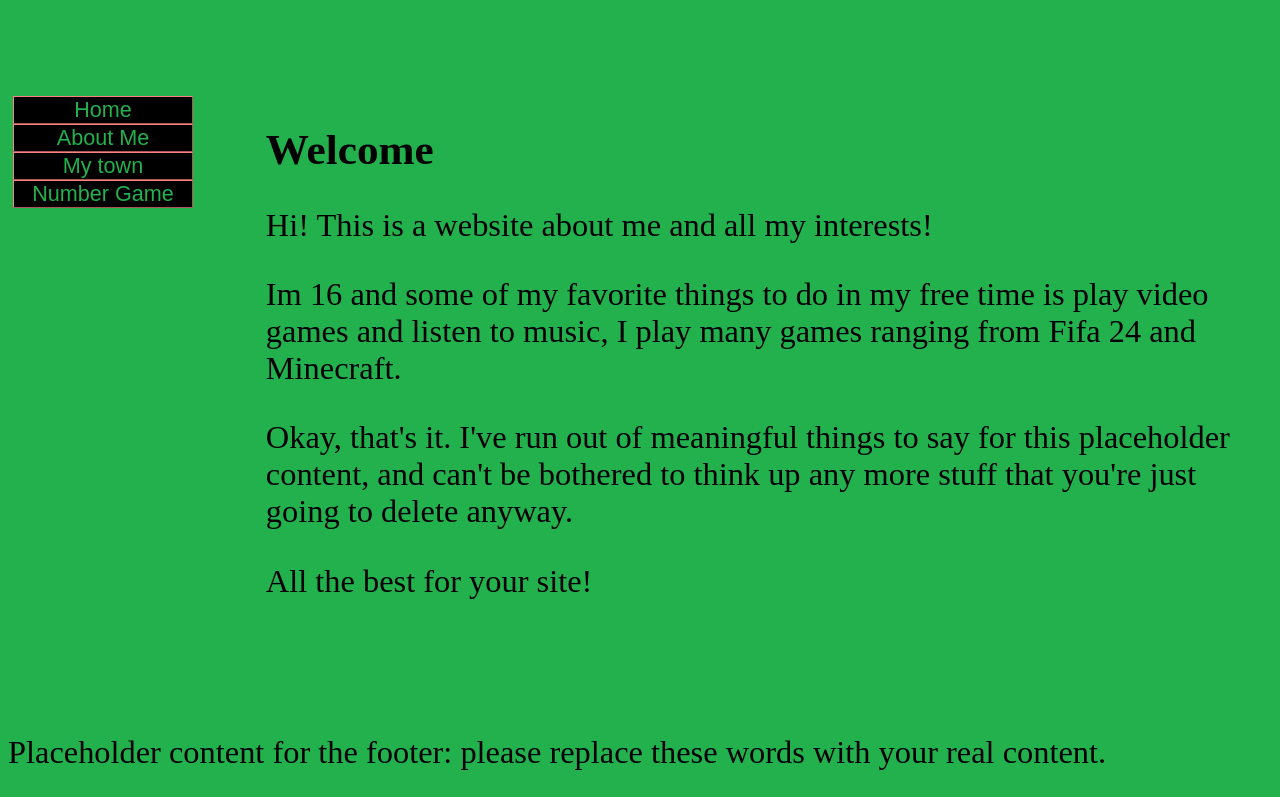
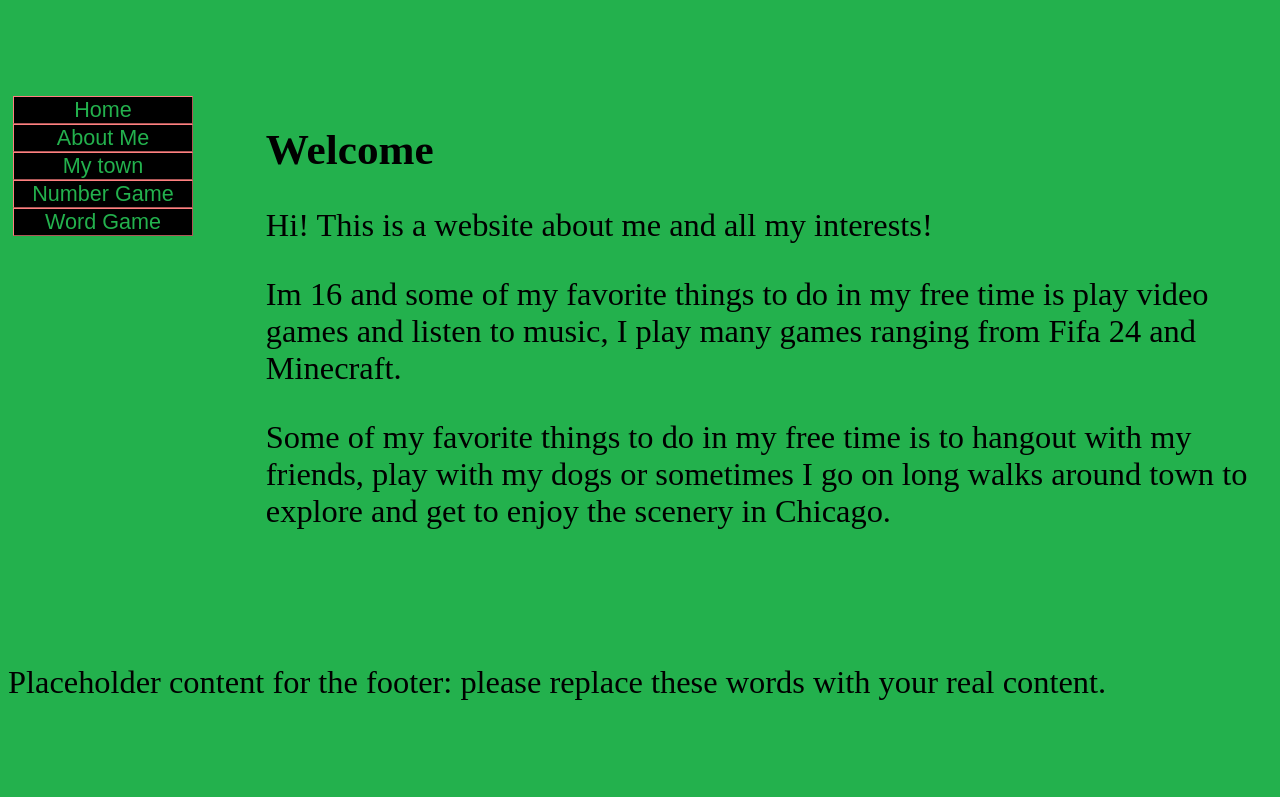
Before and after one commit to numster-22/personal4599, a plain HTML site: page home.html in a window 1280 px wide. Shown: the part 478-1275 px from the top of the page. After the commit the page ends 1212 px from the top, so only its background shows below. Drawn offline with Linux system fonts and the light colour scheme.

Commit message:
Morning of 7/15/24

```diff
--- a/home.html
+++ b/home.html
@@ -25,10 +25,9 @@
           <p> Im 16 and some of my favorite things to do in my free time is play video games
               and listen to music, I play many games ranging from Fifa 24 and Minecraft. </p>
           <p> </p>
-          <p> Okay, that's it. I've run out of meaningful things to say for this
-            placeholder content, and can't be bothered to think up any more
-            stuff that you're just going to delete anyway. </p>
-          <p> All the best for your site! </p>
+          <p> Some of my favorite things to do in my free time is to hangout with my friends, play with my dogs
+            or sometimes I go on long walks around town to explore and get to enjoy the scenery in Chicago.
+          </p>
           <p>&nbsp;</p>
           <!-- end of content column: put your content above this line --> </div>
       </div>
@@ -41,6 +40,7 @@
               <li><a href="aboutme.html">About Me</a></li>
               <li><a href="chicago.html">My town</a></li>
               <li><a href="./01-numgame/">Number Game</a></li>
+              <li><a href="02-wordgame/"> Word Game</a></li>
             </ul>
           </div>
           <!-- end of side column: put your navigation menu, etc, above this line -->
@@ -51,6 +51,7 @@
         <!-- start of footer section: insert your copyright notice, etc, here -->
         <p> Placeholder content for the footer: please replace these words with
           your real content. </p>
+          <script src="./website.js"></script>
         <!-- end of footer section: insert your copyright notice, etc, above this line -->
       </div>
     </div>
```
Also changed, not shown: 02-wordgame/index.html (+1 -0 lines), aboutme.html (+3 -0 lines), chicago.html (+3 -0 lines), 02-wordgame/wordgame.css (added).
